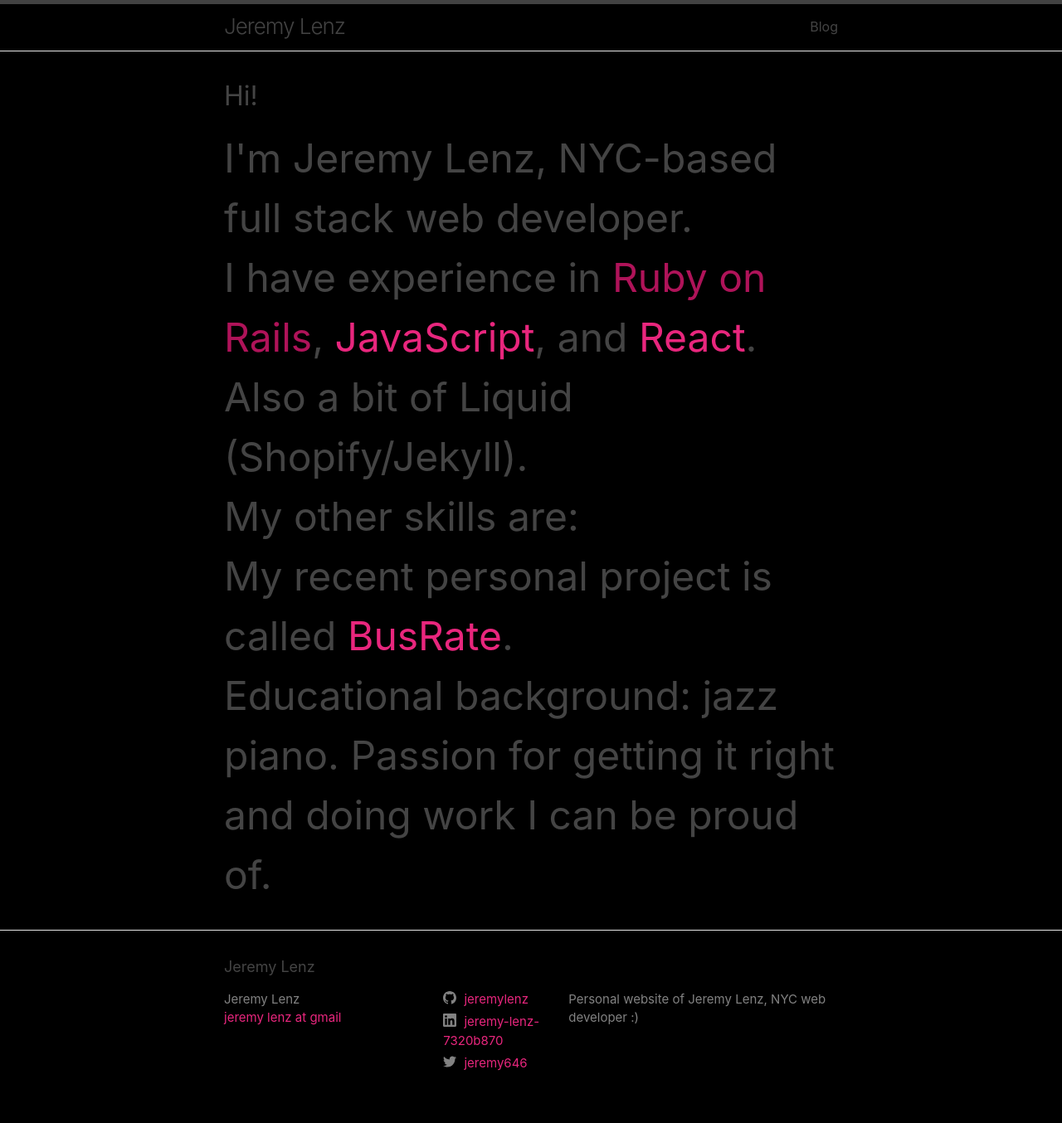
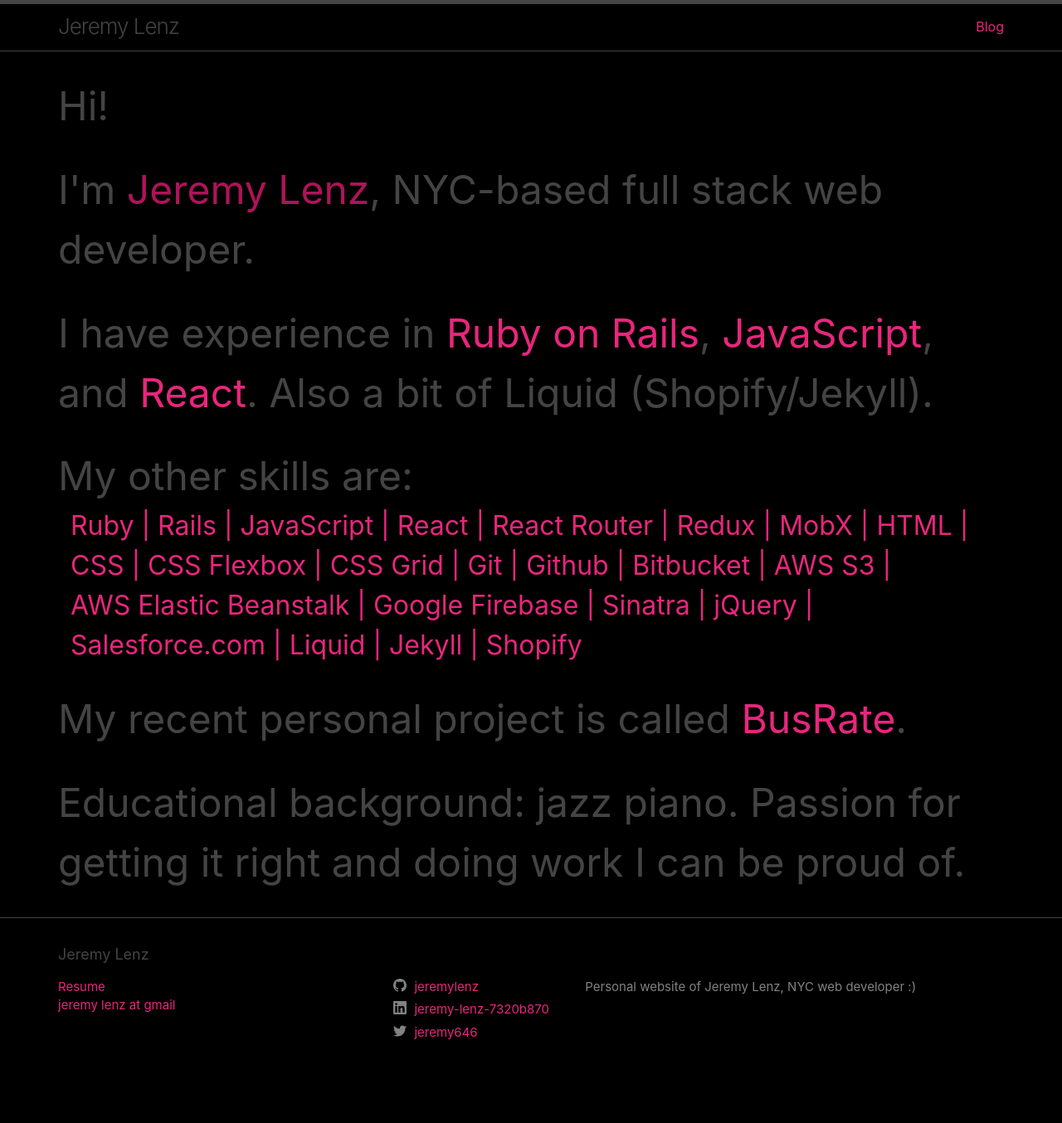
Before and after one commit to jeremylenz/jeremylenz.github.io, a Jekyll site: the page built from index.html, in a window 1280 px wide. Shown: the whole page at 83% size. Built offline with Jekyll 4.4.1, drawn with Linux system fonts in a browser that asks for light colours; after the commit the page ends 1316 px from its top, so only the background shows below that.

Commit message:
skills & styling

```diff
--- a/_config.yml
+++ b/_config.yml
@@ -19,6 +19,7 @@
   Personal website of Jeremy Lenz, NYC web developer :)
 baseurl: "" # the subpath of your site, e.g. /blog
 url: "" # the base hostname & protocol for your site, e.g. http://example.com
+resume_link: http://bit.ly/jeremy-lenz-resume
 twitter_username: jeremy646
 github_username:  jeremylenz
 linkedin_username:  jeremy-lenz-7320b870
--- a/_includes/footer.html
+++ b/_includes/footer.html
@@ -9,7 +9,9 @@
       <div class="footer-col footer-col-1">
         <ul class="contact-list">
           <li class="p-name">
-            {%- if site.author -%}
+            {%- if site.resume_link -%}
+              <a href="{{ site.resume_link | escape }}">Resume</a>
+            {%- elsif site.author -%}
               {{ site.author | escape }}
             {%- else -%}
               {{ site.title | escape }}
--- /dev/null
+++ b/_includes/skills.html
@@ -0,0 +1,5 @@
+<div class="skills-box">
+  {% for skill in include.skills %}
+    <span class="skill">{{ skill }}</span>
+  {% endfor %}
+</div>
--- a/assets/main.scss
+++ b/assets/main.scss
@@ -17,20 +17,89 @@
 $brand-color:      #e8267d;
 
 //
-// $grey-color:       #828282;
-// $grey-color-light: lighten($grey-color, 40%);
+$grey-color:       #828282;
+$grey-color-light: lighten($grey-color, 20%);
 // $grey-color-dark:  darken($grey-color, 25%);
 //
 // $table-text-align: left;
 //
 // // Width of the content area
-// $content-width:    800px;
+$content-width:    1200px;
 //
 // $on-palm:          600px;
 // $on-laptop:        800px;
 
+
 @import "minima"; // This must happen AFTER assigning variables
 
+html {
+  // Set the base font-size (reference point for rems)
+  font-size: 16px;
+  @include media-query($on-palm) {
+    font-size: 10px;
+  }
+}
+
+a {
+  &:hover {
+    color: $brand-color;
+    text-decoration: solid underline $brand-color;
+  }
+}
+
+figure.highlight {
+  background-color: $background-color;
+
+  & .nf, .s1, .s2 {
+    color: $brand-color;
+  }
+}
+
+code, pre {
+  color: $grey-color-light;
+  border: 1px solid #1c1c53;
+  border-radius: 3px;
+  background-color: #1c1c53;
+}
+
+.site-header, .site-footer {
+  border-bottom-color: $text-color;
+  border-top-color: $text-color;
+}
+
+.site-nav {
+  a.page-link {
+    color: $brand-color;
+    &:hover {
+      color: $brand-color;
+      text-decoration: solid underline $brand-color;
+      text-decoration-skip-ink: none;
+    }
+  }
+}
+
 div.big-sentence {
-  font-size: 3em;
+  font-size: 3rem;
+  &:not(:last-child) {
+    margin-bottom: 0.6em;
+  }
+  & a {
+    &:hover {
+      color: $brand-color;
+      text-decoration: dotted underline $brand-color;
+      text-decoration-skip-ink: none;
+    }
+  }
 }
+
+div.skills-box {
+  color: $brand-color;
+  font-size: 2rem;
+  margin-left: 15px;
+  & span.skill {
+    white-space: nowrap;
+    &:not(:last-child)::after {
+      content: " |"
+    }
+  }
+}
--- a/index.html
+++ b/index.html
@@ -3,21 +3,51 @@
 # To modify the layout, see https://jekyllrb.com/docs/themes/#overriding-theme-defaults
 
 layout: home
+rails_url: https://rubyonrails.org/
+javascript_url: https://developer.mozilla.org/en-US/docs/Web/JavaScript
+react_url: https://reactjs.org/
+busrate_url: http://bit.ly/busrate_2Uf4HXu
+
+skills:
+  - Ruby
+  - Rails
+  - JavaScript
+  - React
+  - React Router
+  - Redux
+  - MobX
+  - HTML
+  - CSS
+  - CSS Flexbox
+  - CSS Grid
+  - Git
+  - Github
+  - Bitbucket
+  - AWS S3
+  - AWS Elastic Beanstalk
+  - Google Firebase
+  - Sinatra
+  - jQuery
+  - Salesforce.com
+  - Liquid
+  - Jekyll
+  - Shopify
 ---
 
-<h1>Hi!</h1>
+<div class="big-sentence">Hi!</div>
 
 <div class="big-sentence">
-I'm Jeremy Lenz, NYC-based full stack web developer.
+I'm <a href="{{ site.resume-link }}">Jeremy Lenz</a>, NYC-based full stack web developer.
 </div>
 <div class="big-sentence">
-I have experience in <a href="">Ruby on Rails</a>, <a>JavaScript</a>, and <a>React</a>.  Also a bit of Liquid (Shopify/Jekyll).
+I have experience in <a href="{{ page.rails_url }}">Ruby on Rails</a>, <a href="{{ page.javascript_url }}">JavaScript</a>, and <a href="{{ page.react_url }}">React</a>.  Also a bit of Liquid (Shopify/Jekyll).
 </div>
 <div class="big-sentence">
 My other skills are:
+  {% include skills.html skills=page.skills %}
 </div>
 <div class='big-sentence'>
-My recent personal project is called <a>BusRate</a>.
+My recent personal project is called <a href="{{ page.busrate_url }}">BusRate</a>.
 </div>
 <div class="big-sentence">
 Educational background: jazz piano.  Passion for getting it right and doing work I can be proud of.
```
